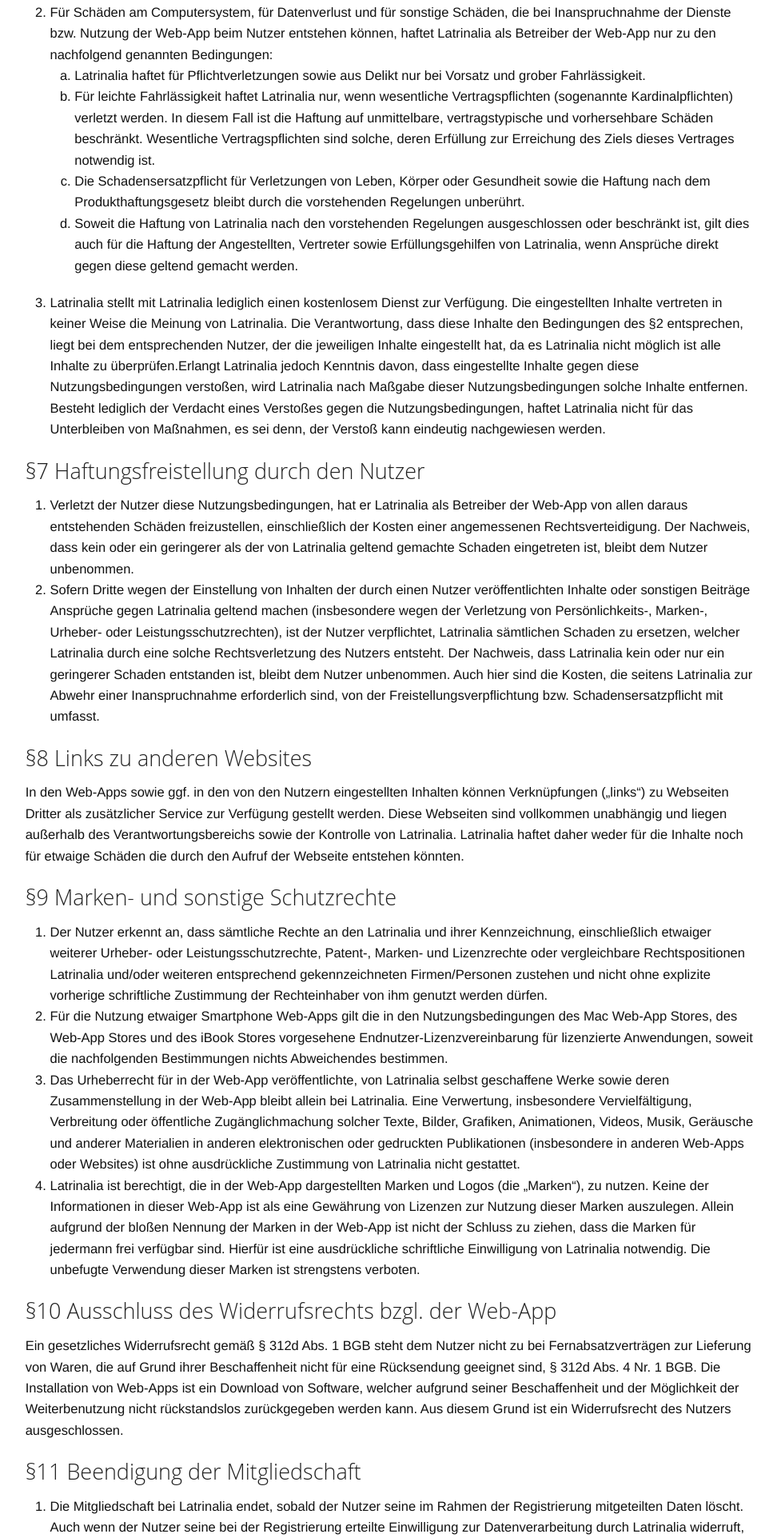
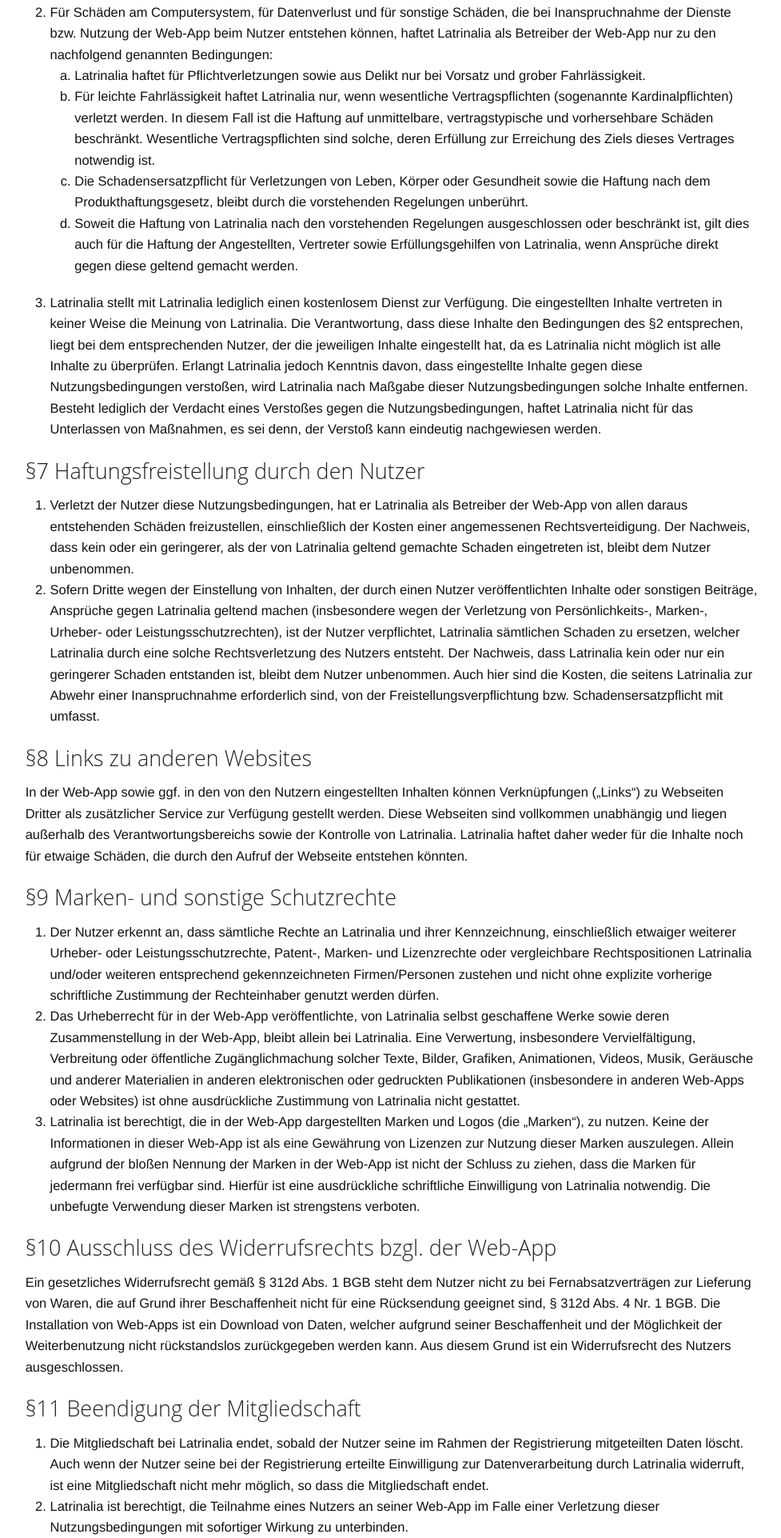
Before and after one commit to CrazyCrud/shithouse-poetry-website, a PHP site: page /tou.php in a window 1280 px wide. Shown: the part 4101-6024 px from the top of the page at 80% size, without its empty margins (150-1127 px from the left). Run offline with PHP 8.4, Linux system fonts and the light colour scheme.

Commit message:
spelling-corrections in tou.php

```diff
--- a/tou.php
+++ b/tou.php
@@ -145,42 +145,41 @@
 							<li>Für Schäden am Computersystem, für Datenverlust und für sonstige Schäden, die bei Inanspruchnahme der Dienste bzw. Nutzung der Web-App beim Nutzer entstehen können, haftet Latrinalia als Betreiber der Web-App nur zu den nachfolgend genannten Bedingungen:</li>
 							<ol start="1" type="a"> <li>Latrinalia haftet für Pflichtverletzungen sowie aus Delikt nur bei Vorsatz und grober Fahrlässigkeit.</li>
 								<li>Für leichte Fahrlässigkeit haftet Latrinalia nur, wenn wesentliche Vertragspflichten (sogenannte Kardinalpflichten) verletzt werden. In diesem Fall ist die Haftung auf unmittelbare, vertragstypische und vorhersehbare Schäden beschränkt. Wesentliche Vertragspflichten sind solche, deren Erfüllung zur Erreichung des Ziels dieses Vertrages notwendig ist.</li>
-								<li>Die Schadensersatzpflicht für Verletzungen von Leben, Körper oder Gesundheit sowie die Haftung nach dem Produkthaftungsgesetz bleibt durch die vorstehenden Regelungen unberührt.</li>
+								<li>Die Schadensersatzpflicht für Verletzungen von Leben, Körper oder Gesundheit sowie die Haftung nach dem Produkthaftungsgesetz, bleibt durch die vorstehenden Regelungen unberührt.</li>
 								<li>Soweit die Haftung von Latrinalia nach den vorstehenden Regelungen ausgeschlossen oder beschränkt ist, gilt dies auch für die Haftung der Angestellten, Vertreter sowie Erfüllungsgehilfen von Latrinalia, wenn Ansprüche direkt gegen diese geltend gemacht werden.</li>
 							</ol> </ol> <ol start="3" type="1">
-							<li>Latrinalia stellt mit Latrinalia lediglich einen kostenlosem Dienst zur Verfügung. Die eingestellten Inhalte vertreten in keiner Weise die Meinung von Latrinalia. Die Verantwortung, dass diese Inhalte den Bedingungen des §2 entsprechen, liegt bei dem entsprechenden Nutzer, der die jeweiligen Inhalte eingestellt hat, da es Latrinalia nicht möglich ist alle Inhalte zu überprüfen.Erlangt Latrinalia jedoch Kenntnis davon, dass eingestellte Inhalte gegen diese Nutzungsbedingungen verstoßen, wird Latrinalia nach Maßgabe dieser Nutzungsbedingungen solche Inhalte entfernen. Besteht lediglich der Verdacht eines Verstoßes gegen die Nutzungsbedingungen, haftet Latrinalia nicht für das Unterbleiben von Maßnahmen, es sei denn, der Verstoß kann eindeutig nachgewiesen werden.</li>
+							<li>Latrinalia stellt mit Latrinalia lediglich einen kostenlosem Dienst zur Verfügung. Die eingestellten Inhalte vertreten in keiner Weise die Meinung von Latrinalia. Die Verantwortung, dass diese Inhalte den Bedingungen des §2 entsprechen, liegt bei dem entsprechenden Nutzer, der die jeweiligen Inhalte eingestellt hat, da es Latrinalia nicht möglich ist alle Inhalte zu überprüfen. Erlangt Latrinalia jedoch Kenntnis davon, dass eingestellte Inhalte gegen diese Nutzungsbedingungen verstoßen, wird Latrinalia nach Maßgabe dieser Nutzungsbedingungen solche Inhalte entfernen. Besteht lediglich der Verdacht eines Verstoßes gegen die Nutzungsbedingungen, haftet Latrinalia nicht für das Unterlassen von Maßnahmen, es sei denn, der Verstoß kann eindeutig nachgewiesen werden.</li>
 						</ol>
 
 
 						<h3>§7  Haftungsfreistellung durch den Nutzer</h3>
 
 						<ol start="1" type="1">
-							<li>Verletzt der Nutzer diese Nutzungsbedingungen, hat er Latrinalia als Betreiber der Web-App von allen daraus entstehenden Schäden freizustellen, einschließlich der Kosten einer angemessenen Rechtsverteidigung. Der Nachweis, dass kein oder ein geringerer als der von Latrinalia geltend gemachte Schaden eingetreten ist, bleibt dem Nutzer unbenommen.</li>
-							<li>Sofern Dritte wegen der Einstellung von Inhalten der durch einen Nutzer veröffentlichten Inhalte oder sonstigen Beiträge Ansprüche gegen Latrinalia geltend machen (insbesondere wegen der Verletzung von Persönlichkeits-, Marken-, Urheber- oder Leistungsschutzrechten), ist der Nutzer verpflichtet, Latrinalia sämtlichen Schaden zu ersetzen, welcher Latrinalia durch eine solche Rechtsverletzung des Nutzers entsteht. Der Nachweis, dass Latrinalia kein oder nur ein geringerer Schaden entstanden ist, bleibt dem Nutzer unbenommen. Auch hier sind die Kosten, die seitens Latrinalia zur Abwehr einer Inanspruchnahme erforderlich sind, von der Freistellungsverpflichtung bzw. Schadensersatzpflicht mit umfasst.</li>
+							<li>Verletzt der Nutzer diese Nutzungsbedingungen, hat er Latrinalia als Betreiber der Web-App von allen daraus entstehenden Schäden freizustellen, einschließlich der Kosten einer angemessenen Rechtsverteidigung. Der Nachweis, dass kein oder ein geringerer, als der von Latrinalia geltend gemachte Schaden eingetreten ist, bleibt dem Nutzer unbenommen.</li>
+							<li>Sofern Dritte wegen der Einstellung von Inhalten, der durch einen Nutzer veröffentlichten Inhalte oder sonstigen Beiträge, Ansprüche gegen Latrinalia geltend machen (insbesondere wegen der Verletzung von Persönlichkeits-, Marken-, Urheber- oder Leistungsschutzrechten), ist der Nutzer verpflichtet, Latrinalia sämtlichen Schaden zu ersetzen, welcher Latrinalia durch eine solche Rechtsverletzung des Nutzers entsteht. Der Nachweis, dass Latrinalia kein oder nur ein geringerer Schaden entstanden ist, bleibt dem Nutzer unbenommen. Auch hier sind die Kosten, die seitens Latrinalia zur Abwehr einer Inanspruchnahme erforderlich sind, von der Freistellungsverpflichtung bzw. Schadensersatzpflicht mit umfasst.</li>
 						</ol>
 
 						<h3>§8  Links zu anderen Websites</h3>
 
-						<p>In den Web-Apps sowie ggf. in den von den Nutzern eingestellten Inhalten können Verknüpfungen („links“) zu Webseiten Dritter als zusätzlicher Service zur Verfügung gestellt werden. Diese Webseiten sind vollkommen unabhängig und liegen außerhalb des Verantwortungsbereichs sowie der Kontrolle von Latrinalia. Latrinalia haftet daher weder für die Inhalte noch für etwaige Schäden die durch den Aufruf der Webseite entstehen könnten.</p>
+						<p>In der Web-App sowie ggf. in den von den Nutzern eingestellten Inhalten können Verknüpfungen („Links“) zu Webseiten Dritter als zusätzlicher Service zur Verfügung gestellt werden. Diese Webseiten sind vollkommen unabhängig und liegen außerhalb des Verantwortungsbereichs sowie der Kontrolle von Latrinalia. Latrinalia haftet daher weder für die Inhalte noch für etwaige Schäden, die durch den Aufruf der Webseite entstehen könnten.</p>
 
 						<h3>§9  Marken- und sonstige Schutzrechte</h3>
 
-						<ol start="1" type="1"> <li>Der Nutzer erkennt an, dass sämtliche Rechte an den Latrinalia und ihrer Kennzeichnung, einschließlich etwaiger weiterer Urheber- oder Leistungsschutzrechte, Patent-, Marken- und Lizenzrechte oder vergleichbare Rechtspositionen Latrinalia und/oder weiteren entsprechend gekennzeichneten Firmen/Personen zustehen und nicht ohne explizite vorherige schriftliche Zustimmung der Rechteinhaber von ihm genutzt werden dürfen.</li>
-							<li>Für die Nutzung etwaiger Smartphone Web-Apps gilt die in den Nutzungsbedingungen des Mac Web-App Stores, des Web-App Stores und des iBook Stores vorgesehene Endnutzer-Lizenzvereinbarung für lizenzierte Anwendungen, soweit die nachfolgenden Bestimmungen nichts Abweichendes bestimmen.</li>
-							<li>Das Urheberrecht für in der Web-App veröffentlichte, von Latrinalia selbst geschaffene Werke sowie deren Zusammenstellung in der Web-App bleibt allein bei Latrinalia. Eine Verwertung, insbesondere Vervielfältigung, Verbreitung oder öffentliche Zugänglichmachung solcher Texte, Bilder, Grafiken, Animationen, Videos, Musik, Geräusche und anderer Materialien in anderen elektronischen oder gedruckten Publikationen (insbesondere in anderen Web-Apps oder Websites) ist ohne ausdrückliche Zustimmung von Latrinalia nicht gestattet.</li>
+						<ol start="1" type="1"> <li>Der Nutzer erkennt an, dass sämtliche Rechte an Latrinalia und ihrer Kennzeichnung, einschließlich etwaiger weiterer Urheber- oder Leistungsschutzrechte, Patent-, Marken- und Lizenzrechte oder vergleichbare Rechtspositionen Latrinalia und/oder weiteren entsprechend gekennzeichneten Firmen/Personen zustehen und nicht ohne explizite vorherige schriftliche Zustimmung der Rechteinhaber genutzt werden dürfen.</li>
+							<li>Das Urheberrecht für in der Web-App veröffentlichte, von Latrinalia selbst geschaffene Werke sowie deren Zusammenstellung in der Web-App, bleibt allein bei Latrinalia. Eine Verwertung, insbesondere Vervielfältigung, Verbreitung oder öffentliche Zugänglichmachung solcher Texte, Bilder, Grafiken, Animationen, Videos, Musik, Geräusche und anderer Materialien in anderen elektronischen oder gedruckten Publikationen (insbesondere in anderen Web-Apps oder Websites) ist ohne ausdrückliche Zustimmung von Latrinalia nicht gestattet.</li>
 							<li>Latrinalia ist berechtigt, die in der Web-App dargestellten Marken und Logos (die „Marken“), zu nutzen. Keine der Informationen in dieser Web-App ist als eine Gewährung von Lizenzen zur Nutzung dieser Marken auszulegen. Allein aufgrund der bloßen Nennung der Marken in der Web-App ist nicht der Schluss zu ziehen, dass die Marken für jedermann frei verfügbar sind. Hierfür ist eine ausdrückliche schriftliche Einwilligung von Latrinalia notwendig. Die unbefugte Verwendung dieser Marken ist strengstens verboten.</li>
 						</ol>
 
 						<h3>§10  Ausschluss des Widerrufsrechts bzgl. der Web-App</h3>
 
-						<p>Ein gesetzliches Widerrufsrecht gemäß § 312d Abs. 1 BGB steht dem Nutzer nicht zu bei Fernabsatzverträgen zur Lieferung von Waren, die auf Grund ihrer Beschaffenheit nicht für eine Rücksendung geeignet sind, § 312d Abs. 4 Nr. 1 BGB. Die Installation von Web-Apps ist ein Download von Software, welcher aufgrund seiner Beschaffenheit und der Möglichkeit der Weiterbenutzung nicht rückstandslos zurückgegeben werden kann. Aus diesem Grund ist ein Widerrufsrecht des Nutzers ausgeschlossen.</p>
+						<p>Ein gesetzliches Widerrufsrecht gemäß § 312d Abs. 1 BGB steht dem Nutzer nicht zu bei Fernabsatzverträgen zur Lieferung von Waren, die auf Grund ihrer Beschaffenheit nicht für eine Rücksendung geeignet sind, § 312d Abs. 4 Nr. 1 BGB. Die Installation von Web-Apps ist ein Download von Daten, welcher aufgrund seiner Beschaffenheit und der Möglichkeit der Weiterbenutzung nicht rückstandslos zurückgegeben werden kann. Aus diesem Grund ist ein Widerrufsrecht des Nutzers ausgeschlossen.</p>
 
 						<h3>§11  Beendigung der Mitgliedschaft</h3>
 
 						<ol start="1" type="1">
 							<li>Die Mitgliedschaft bei Latrinalia endet, sobald der Nutzer seine im Rahmen der Registrierung mitgeteilten Daten löscht. Auch wenn der Nutzer seine bei der Registrierung erteilte Einwilligung zur Datenverarbeitung durch Latrinalia widerruft, ist eine Mitgliedschaft nicht mehr möglich, so dass die Mitgliedschaft endet.</li>
-							<li>Latrinalia ist berechtigt, die Teilnahme eines Nutzers an seinen Web-Apps im Falle einer Verletzung dieser Nutzungsbedingungen mit sofortiger Wirkung zu unterbinden.</li>
-								<li>Unabhängig davon kann Latrinalia seine Web-Apps und die damit verbundenen Dienste jederzeit ohne Angabe von Gründen nach vorheriger Ankündigung einstellen. Ist dies der Fall, haben die Mitglieder keinen Anspruch auf eine (erneute) Bereitstellung jeglicher Dienste.</li>
+							<li>Latrinalia ist berechtigt, die Teilnahme eines Nutzers an seiner Web-App im Falle einer Verletzung dieser Nutzungsbedingungen mit sofortiger Wirkung zu unterbinden.</li>
+								<li>Unabhängig davon kann Latrinalia seine Web-App und die damit verbundenen Dienste jederzeit ohne Angabe von Gründen nach vorheriger Ankündigung einstellen. Ist dies der Fall, haben die Mitglieder keinen Anspruch auf eine (erneute) Bereitstellung jeglicher Dienste.</li>
 							<li>Der Nutzer hat keinen Anspruch auf Herausgabe oder sonstige Überlassung der von ihm eingestellten Daten und Inhalte.</li>
 							<li> Die von ihm eingestellten Daten und Inhalte werden bei der Löschung des Nutzers nicht gelöscht. Wenn der Nutzer nicht möchte, dass diese Inhalte erhalten bleiben, muss er selbst diese entfernen.</li>
 						</ol>
@@ -189,14 +188,14 @@
 
 						<ol start="1" type="1">
 							<li>Es ist Latrinalia nicht möglich, eine unmittelbare Kontrolle über die Inhalte der eingestellten Daten inklusive deren Korrektheit auszuüben. Auch eine Nachkontrolle ist auf Grund des hohen Datenaufkommens nur stichprobenartig bzw. mit Verzögerungen möglich. Folglich können Rechtsverletzungen bzw. Verstöße gegen diese Nutzungsbedingungen unter Umständen nicht sofort erkannt und/oder entfernt werden.</li>
-							<li>Sofern ein Nutzer der Ansicht ist, dass andere Mitglieder bei der Nutzung einer Latrinalia Web-App gegen diese Nutzungsbedingungen oder gesetzliche Bestimmungen verstoßen, wird der Nutzer gebeten, Latrinalia entsprechend zu informieren. Gleiches gilt, wenn ein Nutzer der Meinung ist, dass eingestellte Inhalte gegen Rechte Dritter, insbesondere Urheber- oder Leistungsschutzrechte, Persönlichkeitsrechte, Eigentumsrechte oder vergleichbare Rechtspositionen verstoßen.</li>
-							<li>Zur Überprüfung und Verfolgung behaupteter Rechtsverletzungen bzw. Verstöße gegen diese Nutzungsbestimmungen ist Latrinalia auf konkrete und vollständige Angaben angewiesen. Die Nutzer werden daher gebeten, behauptete Rechtsverletzungen unter Angabe des veröffentlichten Inhalts, des Benutzernamens des betreffenden Mitglieds, einer Beschreibung der Rechtsverletzung, entsprechender Nachweise (soweit möglich) der betroffenen Rechtsposition sowie des Datums per E-Mail an latrinalia@googlemail.com zu melden.</li>
+							<li>Sofern ein Nutzer der Ansicht ist, dass andere Mitglieder bei der Nutzung der Latrinalia Web-App gegen diese Nutzungsbedingungen oder gesetzliche Bestimmungen verstoßen, wird der Nutzer gebeten, Latrinalia entsprechend zu informieren. Gleiches gilt, wenn ein Nutzer der Meinung ist, dass eingestellte Inhalte gegen Rechte Dritter, insbesondere Urheber- oder Leistungsschutzrechte, Persönlichkeitsrechte, Eigentumsrechte oder vergleichbare Rechtspositionen verstoßen.</li>
+							<li>Zur Überprüfung und Verfolgung behaupteter Rechtsverletzungen bzw. Verstöße gegen diese Nutzungsbestimmungen ist Latrinalia auf konkrete und vollständige Angaben angewiesen. Die Nutzer werden daher gebeten, behauptete Rechtsverletzungen unter Angabe des veröffentlichten Inhalts, des Benutzernamens des betreffenden Mitglieds, einer Beschreibung der Rechtsverletzung, entsprechender Nachweise (soweit möglich) der betroffenen Rechtsposition sowie des Datums per E-Mail an support@latrinalia.de zu melden.</li>
 						</ol>
 
 						<h3>§13  Schlussbestimmungen</h3>
 
 						<ol start="1" type="1">
-							<li>Latrinalia behält sich das Recht vor, die Nutzungsbedingungen und die angebotenen Dienste jederzeit mit Wirkung für die Zukunft zu ändern oder zu ergänzen, soweit die Änderungen unter Berücksichtigung der Interessen Web-Apps für den Nutzer zumutbar sind. Dies ist insbesondere der Fall, wenn die Änderungen für den Nutzer im Wesentlichen mit keinerlei Nachteilen verbunden sind, z .B. bei Änderungen von Kontaktinformationen, Aufnahme zusätzlicher Dienste oder ähnlichem.</li>
+							<li>Latrinalia behält sich das Recht vor, die Nutzungsbedingungen und die angebotenen Dienste jederzeit mit Wirkung für die Zukunft zu ändern oder zu ergänzen, soweit die Änderungen unter Berücksichtigung der Interessen Latrinalias für den Nutzer zumutbar sind. Dies ist insbesondere der Fall, wenn die Änderungen für den Nutzer im Wesentlichen mit keinerlei Nachteilen verbunden sind, z .B. bei Änderungen von Kontaktinformationen, Aufnahme zusätzlicher Dienste oder ähnlichem.</li>
 							<li>In jedem Fall wird Latrinalia den Nutzer vor einer Änderung dieser Nutzungsbedingungen oder einer wesentlichen Änderung eines Dienstes mit angemessenem Vorlauf, mindestens jedoch 30 Tage vor dem beabsichtigten Inkrafttreten, informieren. Die Information erfolgt per E-Mail an die von dem Nutzer bei seiner Registrierung angegebene E-Mail-Adresse.</li>
 							<li>Die Einwilligung des Nutzers zu Änderungen gilt als erteilt, wenn der Nutzer innerhalb eines Monats nach der Mitteilung gemäß vorstehendem Absatz 2 nicht widersprochen bzw. während dieses Zeitraums einen Dienst von Latrinalia erneut in Anspruch genommen hat und Latrinalia den Nutzer im Rahmen der Mitteilung gemäß vorstehendem Absatz 2 auf diese Rechtsfolge hingewiesen hat.</li>
 							<li>Der zwischen Latrinalia und dem Nutzer abgeschlossene Vertrag unterliegt deutschem Recht unter Ausschluss des UN-Kaufrechts.</li>
```
